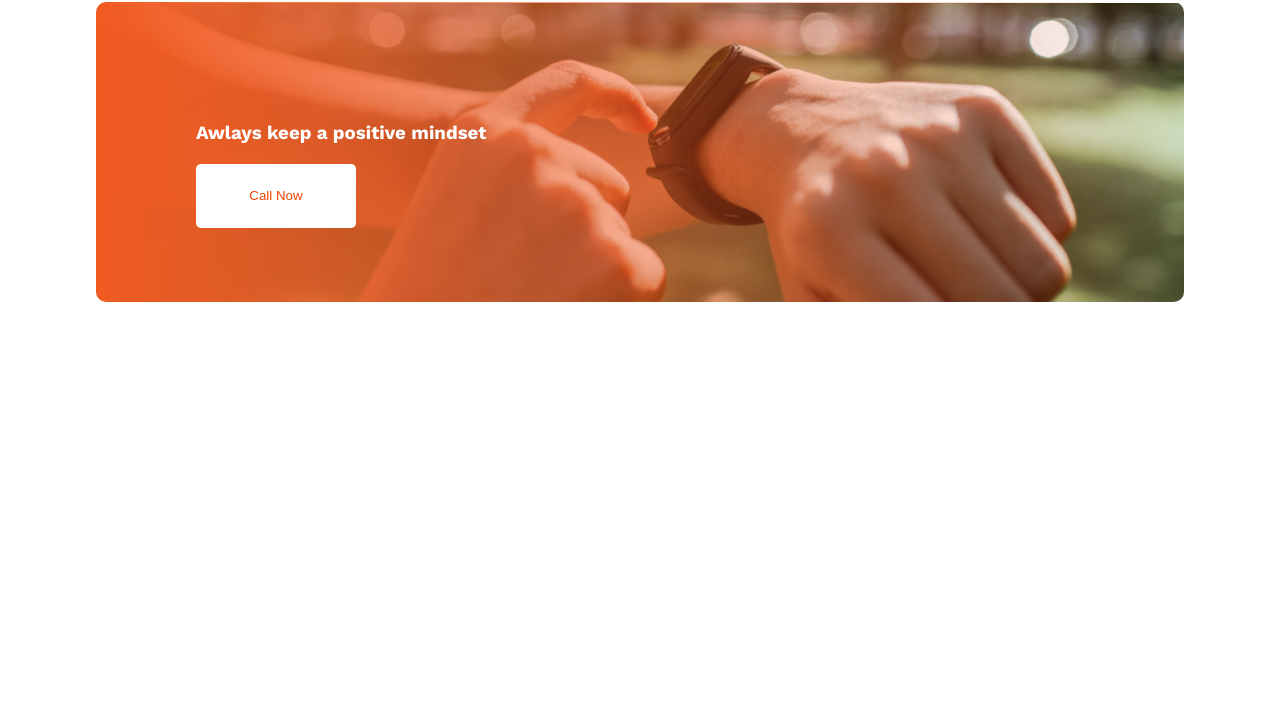
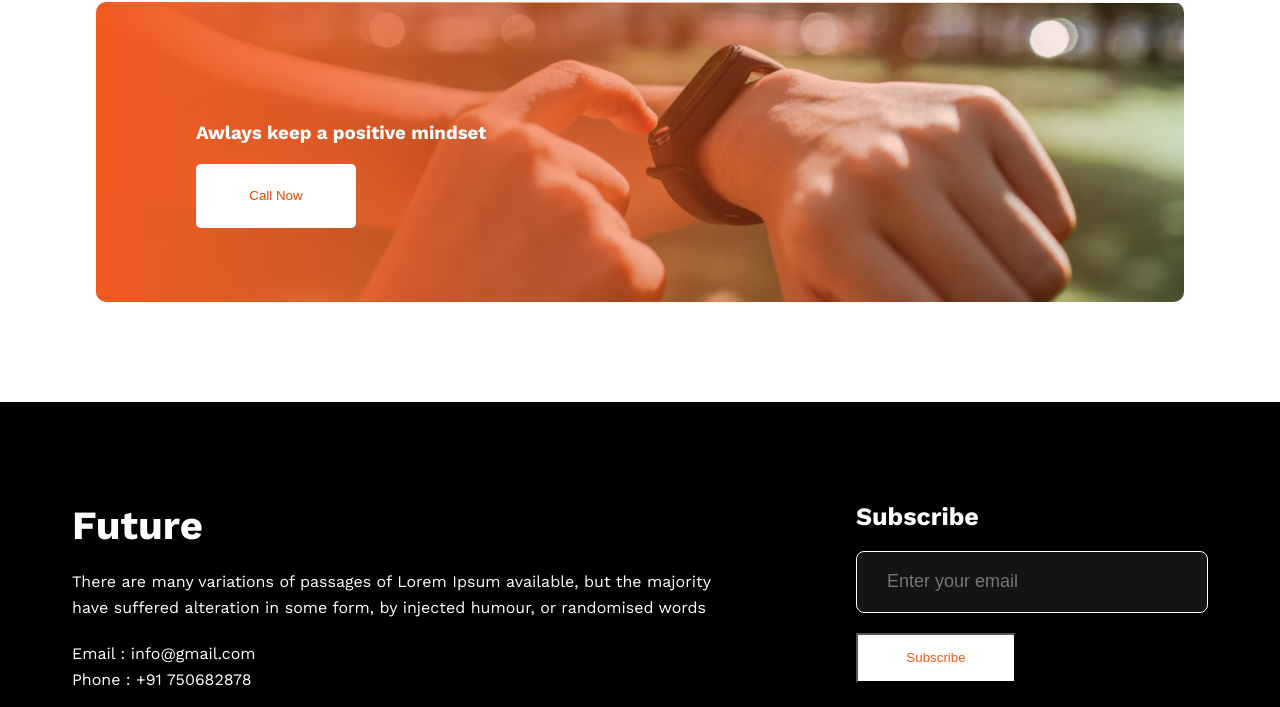
Before and after one commit to dibyenduweb/new-year-new-me, a plain HTML site: page index.html in a window 1280 px wide. Shown: the part 1994-2701 px from the top of the page. Before the commit the page ends 2396 px from the top, so only its background shows below. Drawn offline with nearby package versions, Linux system fonts and the light colour scheme.

Commit message:
final update

```diff
--- a/index.html
+++ b/index.html
@@ -91,6 +91,32 @@
 </div>
 </section>
     </main>
-    <footer></footer>
+
+    <!-- footer -->
+    <footer class="footer-section">
+      <div class="footer-container">
+          <div class="footer-left">
+              <h2 class="section-title">Future</h2>
+              <p>There are many variations of passages of Lorem Ipsum available, but the majority have suffered alteration in some form, by injected humour, or randomised words</p>
+              <address class="address-info">
+                  <p>Email : info@gmail.com</p>
+                  <p>Phone : +91 750682878</p>
+              </address>
+              <div class="social-link">
+                  <img src="./images/icons/fb.png" alt="Social Link social-icon-group-pic">
+                  <img src="./images/icons/twitter.png" alt="Social Link social-icon-group-pic">
+                  <img src="./images/icons/youtube.png" alt="Social Link social-icon-group-pic">
+              </div>
+          </div>
+          <div class="footer-right">
+              <h3 class="subscribe-title">Subscribe</h3>
+              <form class="contact-form" action="#">
+                  <input type="email" name="email" id="email" placeholder="Enter your email">
+                  <button class="btn-orange btn-subscribe">Subscribe</button>
+              </form>
+          </div>
+      </div>
+  </footer>
+
   </body>
 </html>
--- a/style.css
+++ b/style.css
@@ -162,3 +162,69 @@ h2 {
   background-color: #16d887;
 }
 /* foooter section */
+.footer-section{
+  background: black;
+  color: white;
+  margin-top: 100px;
+}
+.footer-container{
+  display: flex;
+  padding: 100px 0px;
+  justify-content: space-around;
+  /* align-items: center; */
+}
+.footer-left{
+  width: 50%;
+}
+.footer-left h2{
+  color: #fff;
+}
+.footer-left> p{
+  color: #FFF;
+  font-weight: 400;
+  line-height: 26px;
+  padding-top: 20px;
+  padding-bottom: 20px;
+}
+.address-info p{
+  color: #FFF;
+  font-style: normal;
+  font-weight: 400;
+  line-height: 26px;
+}
+.social-link{
+  padding-top: 20px;
+}
+.social-link img{
+
+}
+
+h3.subscribe-title{
+font-size: 25px;
+padding-bottom: 20px;
+}
+.contact-form{
+  display: flex;
+  flex-direction: column;
+}
+.contact-form input{
+  width: 320px;
+  height: 60px;
+  border-radius: 8px;
+  border: 1px solid #fff;
+  background-color: #151414;
+  margin-bottom: 20px;
+  padding-left: 30px;
+  color: #F3F3F3;
+  font-weight: normal;
+  font-size: 18px;
+}
+
+.btn-subscribe{
+ width: 160px;
+ height: 50px;
+ border-radius: 10px solid black;
+ background-color: white;
+ color: #F15B22;
+
+}
```
Also changed, not shown: index2.html (deleted, +0 -60 lines).
